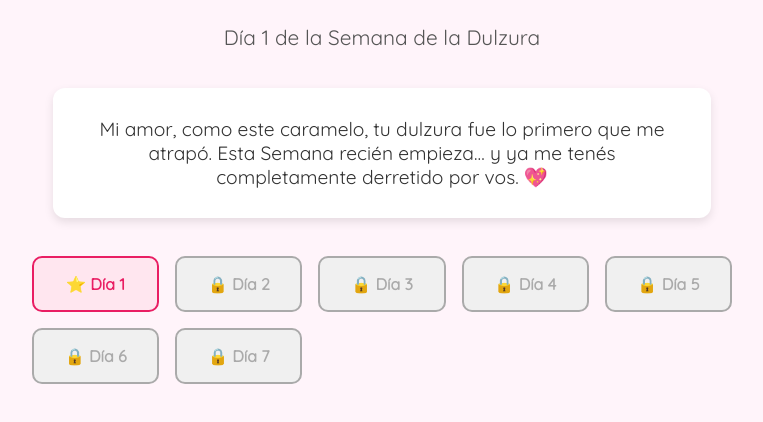
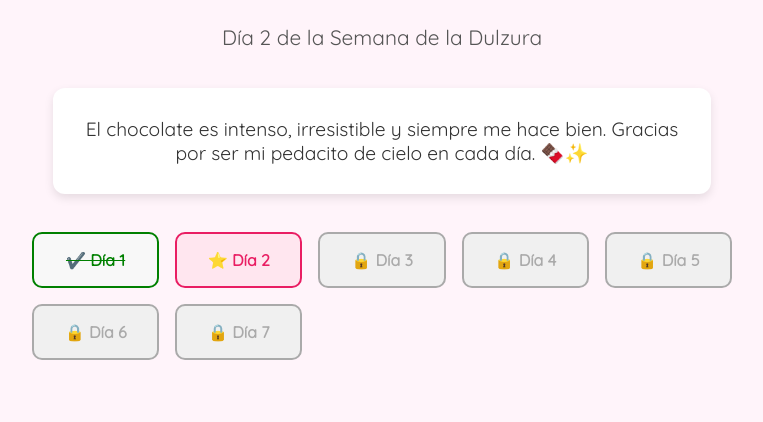
Before and after one commit to alanagus/Dulzura-amor, a plain HTML site: page index.html in a window 1280 px wide. Shown: the part 118-540 px from the top of the page, without its empty margins (258-1021 px from the left). Drawn offline with Linux system fonts and the light colour scheme.

Commit message:
Update index.html

```diff
--- a/index.html
+++ b/index.html
@@ -93,7 +93,7 @@
 
     const hoy = new Date();
     const diffTime = hoy - diaInicio;
-    const diffDias = Math.floor(diffTime / (1000 * 60 * 60 * 24));
+    const diffDias = Math.floor(diffTime / (1000 * 60 * 60 * 24)) + 1;
     const index = Math.min(diffDias, frases.length - 1);
 
     document.getElementById('message').innerText = frases[index];
```
